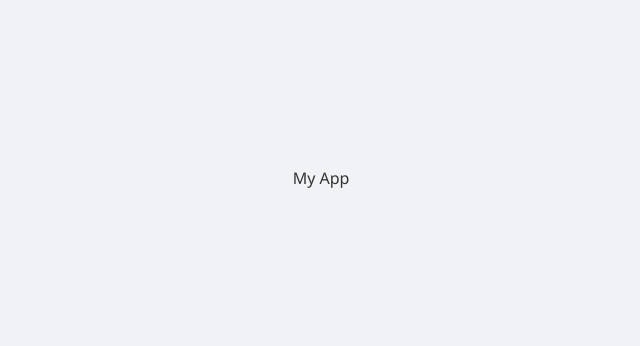
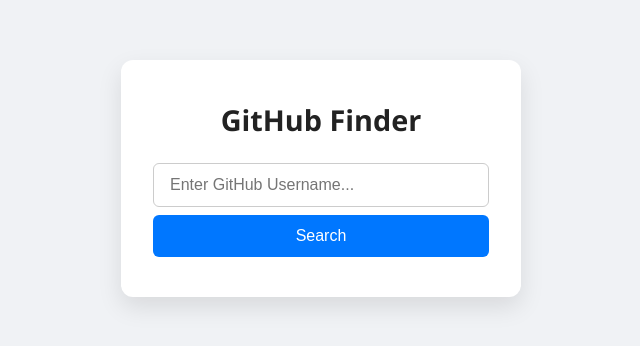
Before and after one commit to tassos-venetikidis/github-finder, a React (Vite) app: page / in a window 1280 px wide. Shown: the part 222-568 px from the top of the page, without its empty margins (319-959 px from the left). Built offline with nearby package versions, Linux system fonts and the light colour scheme.

Commit message:
Implemented the basic display of the app and applied the UserSearch component

```diff
--- a/src/App.tsx
+++ b/src/App.tsx
@@ -1,5 +1,12 @@
+import UserSearch from "./components/UserSearch.tsx";
+
 function App() {
-  return <>My App</>;
+  return (
+    <div className="container">
+      <h1>GitHub Finder</h1>
+      <UserSearch></UserSearch>
+    </div>
+  );
 }
 
 export default App;
```
